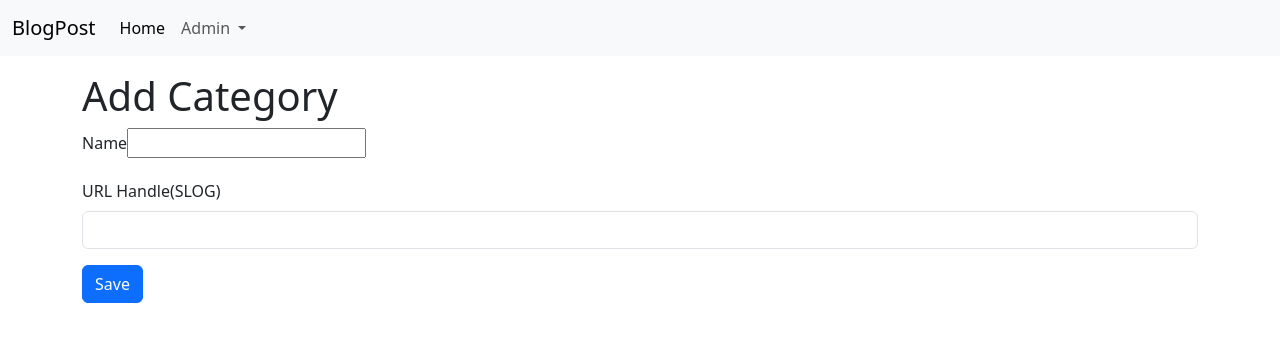
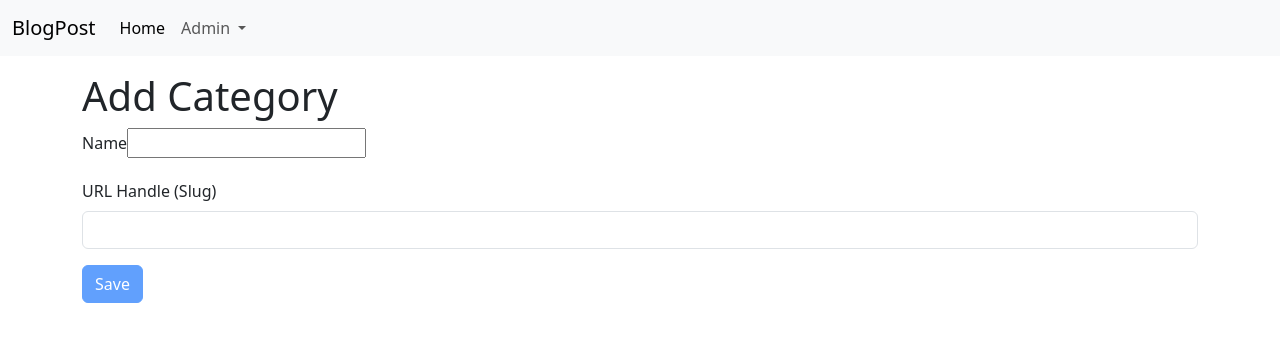
Before and after one commit to Adityasahoo7/BlogPost_UI, an Angular app: page /admin/categories/add in a window 1280 px wide. Shown: the top 342 px of the page. Built offline with nearby package versions, Linux system fonts and the light colour scheme.

Commit message:
Add validation

```diff
--- a/src/app/features/Category/add-category/add-category.component.html
+++ b/src/app/features/Category/add-category/add-category.component.html
@@ -5,16 +5,47 @@
 <div class="mt3">
 <label  class="form-label">Name</label>
 <input type="text" class="form-contro" formControlName="name">
+
+<div
+  class="text-danger small"
+  *ngIf="nameFormControl.touched && nameFormControl.hasError('required')">
+  <p>This is a Required Field</p>
+</div>
+
+<div
+  class="text-danger small"
+  *ngIf="nameFormControl.touched && nameFormControl.hasError('maxlength')">
+  <p>The Category UrlHandle must be within 200 characters.</p>
+</div>
 </div>
 
 <div class="mt-3">
 
-    <label for="" class="form-label">URL Handle(SLOG)</label>
-    <input type="text" class="form-control" formControlName="urlHandle">
+   <label class="form-label">URL Handle (Slug)</label>
+
+<input
+  type="text"
+  class="form-control"
+  formControlName="urlHandle">
+
+<div
+  class="text-danger small"
+  *ngIf="urlHandleFormControl.touched && urlHandleFormControl.hasError('required')">
+  <p>This is a Required Field</p>
+</div>
+
+<div
+  class="text-danger small"
+  *ngIf="urlHandleFormControl.touched && urlHandleFormControl.hasError('maxlength')">
+  <p>The Category UrlHandle must be within 200 characters.</p>
+</div>
+
 </div>
 <div class="mt-3">
 
-    <button type="submit" class="btn btn-primary">Save </button>
+    <button type="submit" class="btn btn-primary"
+     [disabled]="addCategoryFormgroup.valid===false">
+    Save </button>
 </div>
 
 </form>
--- a/src/app/features/Category/add-category/add-category.component.ts
+++ b/src/app/features/Category/add-category/add-category.component.ts
@@ -1,5 +1,5 @@
 import { Component } from '@angular/core';
-import { FormGroup,FormControl,ReactiveFormsModule, NonNullableFormBuilder } from '@angular/forms';
+import { FormGroup,FormControl,ReactiveFormsModule, NonNullableFormBuilder, Validators } from '@angular/forms';
 
 @Component({
   selector: 'app-add-category',
@@ -10,10 +10,25 @@ export class AddCategoryComponent {
 
 addCategoryFormgroup = new FormGroup({
 
-  name:new FormControl<string>('' , {nonNullable: true}),
-  urlHandle: new FormControl<string>('',{nonNullable:true})
+  name:new FormControl<string>('' , {nonNullable: true,
+    validators:[Validators.required,Validators.maxLength(100)],
+  }),
+  urlHandle: new FormControl<string>('',{nonNullable:true,
+      validators:[Validators.required,Validators.maxLength(200)],
+  })
 
 });
+
+get nameFormControl(){
+  return this.addCategoryFormgroup.controls.name;
+}
+
+
+get urlHandleFormControl(){
+  return this.addCategoryFormgroup.controls.urlHandle;
+}
+
+
 onsubmit(){
   console.log(this.addCategoryFormgroup.getRawValue());
 }
```
